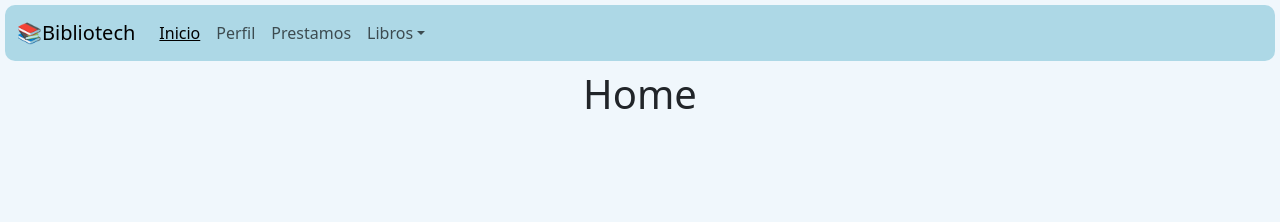
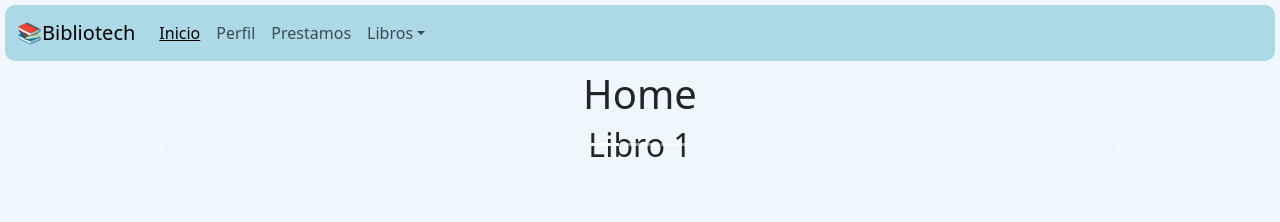
Before and after one commit to francogcn/TP-FS-SILICON-2024-G1, a React (Vite) app in the folder frontend/: page / in a window 1280 px wide. Shown: the top 222 px of the page. Built offline with nearby package versions, Linux system fonts and the light colour scheme.

Commit message:
Fetch Datos del perfil y modif Home.jsx

```diff
--- /dev/null
+++ b/frontend/src/components/Carrousel.jsx
@@ -0,0 +1,30 @@
+export default function Carrousel() {
+    return (
+        <div className="carousel slide">
+            <div className="carousel-indicators">
+                <button type="button" data-bs-target="#carouselExampleIndicators" data-bs-slide-to="0" className="active" aria-current="true" aria-label="Slide 1"></button>
+                <button type="button" data-bs-target="#carouselExampleIndicators" data-bs-slide-to="1" aria-label="Slide 2"></button>
+                <button type="button" data-bs-target="#carouselExampleIndicators" data-bs-slide-to="2" aria-label="Slide 3"></button>
+            </div>
+            <div className="carousel-inner">
+                <div className="carousel-item active">
+                    <h2>Libro 1</h2>
+                </div>
+                <div className="carousel-item">
+                    <h2>Libro 2</h2>
+                </div>
+                <div className="carousel-item">
+                    <h2>Pantalla 3</h2>
+                </div>
+            </div>
+            <button className="carousel-control-prev" type="button" data-bs-target="#carouselExampleIndicators" data-bs-slide="prev">
+                <span className="carousel-control-prev-icon" aria-hidden="true"></span>
+                <span className="visually-hidden">Previous</span>
+            </button>
+            <button className="carousel-control-next" type="button" data-bs-target="#carouselExampleIndicators" data-bs-slide="next">
+                <span className="carousel-control-next-icon" aria-hidden="true"></span>
+                <span className="visually-hidden">Next</span>
+            </button>
+        </div>
+    )
+}
--- a/frontend/src/pages/Home.jsx
+++ b/frontend/src/pages/Home.jsx
@@ -1,10 +1,12 @@
+import Carrousel from "../components/Carrousel";
+
 export default function Home(){
 
     return(
         <>
             <div className="container">
                 <h1>Home</h1>
-
+                <Carrousel/>
             </div>
         </>
     )
--- a/frontend/src/pages/Perfil.jsx
+++ b/frontend/src/pages/Perfil.jsx
@@ -2,6 +2,7 @@ import { useEffect, useState } from "react";
 
 export default function Perfil() {
   const [perfil, setPerfil] = useState([]);
+  const id_usuario = 1;
   useEffect(()=>{
 
       const fetchProfile = async()=>{
@@ -27,15 +28,15 @@ export default function Perfil() {
         <h1>Username</h1>
         <div className="row">
           <div className="col-sm-4 perfil-info">
-            {/*perfil.libros*/}
+            {perfil.libros}
             <span className="perfil-info-bubtitle">Leídos</span>
           </div>
           <div className="col-sm-4 perfil-info">
-            15
+          {perfil.resenias}
             <span className="perfil-info-bubtitle">Reseñas</span>
             </div>
           <div className="col-sm-4 perfil-info">
-            3
+            3{/*Acá va el perfil.amigos*/}
             <span className="perfil-info-bubtitle">Amigos</span>
             </div>
         </div>
--- a/frontend/src/pages/Prestamos.jsx
+++ b/frontend/src/pages/Prestamos.jsx
@@ -32,7 +32,8 @@ export default function Prestamos() {
               </button>
               </div>
             </div>
-            <table className="table table-striped table-hover">
+            <div className="table-responsive">
+              <table className="table table-striped table-hover">
         <thead>
           <tr>
             <th>Préstamo</th>
@@ -55,7 +56,7 @@ export default function Prestamos() {
             </tr>
           ))}
         </tbody>
-      </table>
+      </table></div>
         </div>
         </>
     )
```
Also changed, not shown: 1 other file (tests, documents, lock files or other folders).
